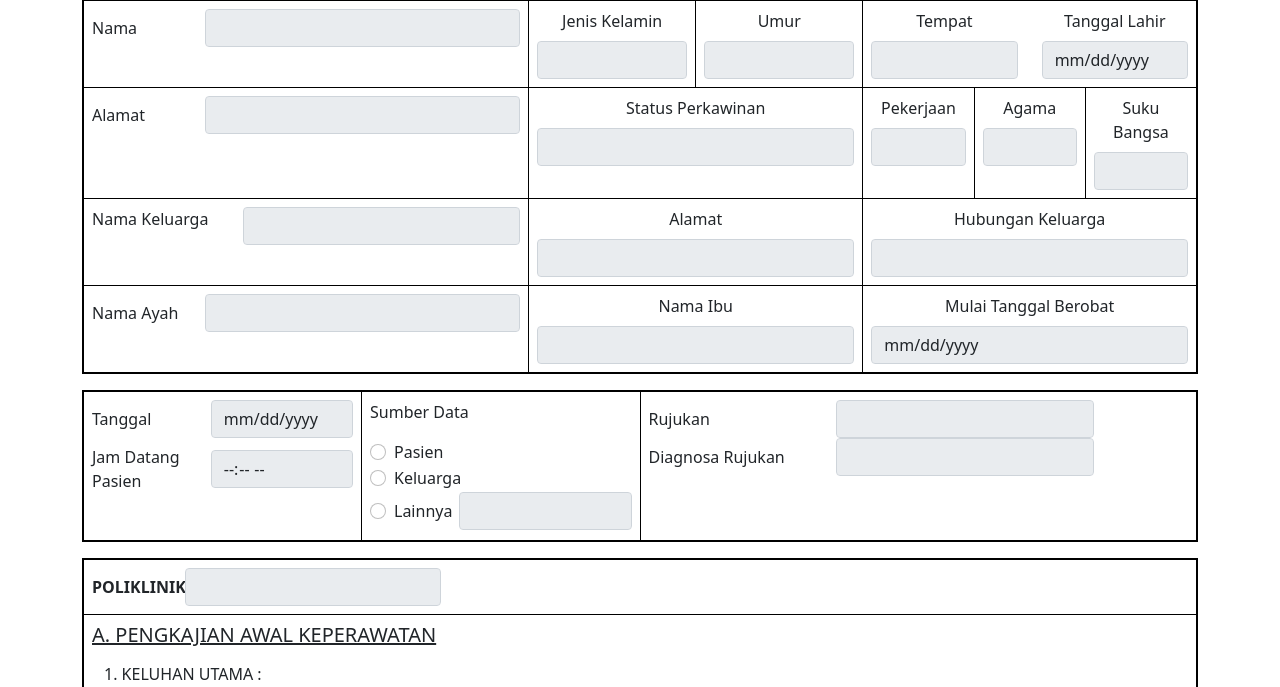
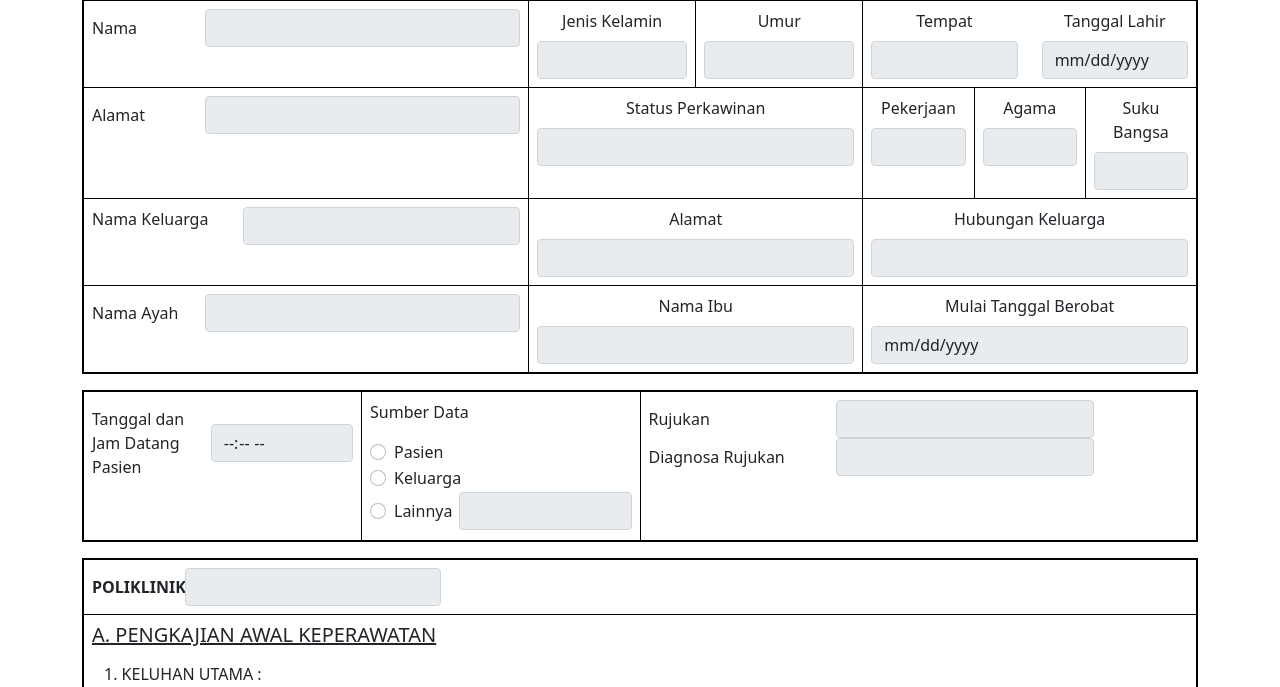
Before and after one commit to ArisNugroho06/project-formulir, a CodeIgniter 4 app: template app/Views/form/form_blanko_pengkajian_awal_dan_keperawatan.php in a window 1280 px wide. Shown: the part 263-950 px from the top of the page. Run offline with PHP 8.4 and a stand-in for CodeIgniter, Linux system fonts and the light colour scheme; the template is opened without the code that fills it, so the values that code supplies are empty; some libraries are stand-ins or nearby versions.

Commit message:
Updated412

```diff
--- a/app/Views/form/form_blanko_pengkajian_awal_dan_keperawatan.php
+++ b/app/Views/form/form_blanko_pengkajian_awal_dan_keperawatan.php
@@ -453,8 +453,8 @@ foreach ($query->getResult() as $row) {
                     $("#t_034_fisik").prop("checked", false);
                     $("#t_034_lainnya").attr("disabled", true);
                     $("#t_034_lainnya").prop("checked", false);
-                    $("#v_58").attr("disabled", true);
-                    $("#v_58").val("");
+                    $("#v_59").attr("disabled", true);
+                    $("#v_59").val("");
                 }
             });
         });
@@ -606,11 +606,11 @@ foreach ($query->getResult() as $row) {
                     <div class="row align-items-center">
                         <div class="col-md-6">
                             <label class="form-label">Tempat</label>
-                            <input type="text" class="form-control" name="v_04" id="v_04" readonly>
+                            <input type="text" class="form-control" name="place_of_birth" id="place_of_birth" readonly>
                         </div>
                         <div class="col-md-6">
                             <label class="form-label">Tanggal Lahir</label>
-                            <input type="date" class="form-control" name="v_05" id="v_05" readonly>
+                            <input type="date" class="form-control" name="date_of_birth" id="date_of_birth" readonly>
                         </div>
                     </div>
                 </td>
@@ -628,19 +628,19 @@ foreach ($query->getResult() as $row) {
                 </td>
                 <td colspan="2" align="center">
                     <label class="form-label">Status Perkawinan</label>
-                    <input type="text" class="form-control" name="v_07" id="v_07" readonly>
+                    <input type="text" class="form-control" name="maritalstatusid" id="maritalstatusid" readonly>
                 </td>
                 <td align="center">
                     <label class="form-label">Pekerjaan</label>
-                    <input type="text" class="form-control" name="v_08" id="v_08" readonly>
+                    <input type="text" class="form-control" name="job_id" id="job_id" readonly>
                 </td>
                 <td align="center">
                     <label class="form-label">Agama</label>
-                    <input type="text" class="form-control" name="v_09" id="v_09" readonly>
+                    <input type="text" class="form-control" name="kode_agama" id="kode_agama" readonly>
                 </td>
                 <td align="center">
                     <label class="form-label">Suku Bangsa</label>
-                    <input type="text" class="form-control" name="v_10" id="v_10" readonly>
+                    <input type="text" class="form-control" name="nation_id" id="nation_id" readonly>
                 </td>
             </tr>
             <tr>
@@ -679,17 +679,17 @@ foreach ($query->getResult() as $row) {
                             <label class="col-form-label">Nama Ayah</label>
                         </div>
                         <div class="col-md-9">
-                            <input class="form-control" type="text" name="v_14" id="v_14" readonly>
+                            <input class="form-control" type="text" name="father" id="father" readonly>
                         </div>
                     </div>
                 </td>
                 <td colspan="2" align="center">
                     <label class="form-label">Nama Ibu</label>
-                    <input type="text" class="form-control" name="v_15" id="v_15" readonly>
+                    <input type="text" class="form-control" name="mother" id="mother" readonly>
                 </td>
                 <td colspan="3" align="center">
                     <label class="form-label">Mulai Tanggal Berobat</label>
-                    <input type="date" class="form-control" name="v_16" id="v_16" readonly>
+                    <input type="date" class="form-control" name="visit_date" id="visit_date" readonly>
                 </td>
             </tr>
         </table>
@@ -701,18 +701,10 @@ foreach ($query->getResult() as $row) {
                 <td width="25%">
                     <div class="row align-items-center">
                         <div class="col-md-5">
-                            <label class="col-form-label">Tanggal </label>
+                            <label class="col-form-label">Tanggal dan Jam Datang Pasien</label>
                         </div>
                         <div class="col-md-7">
-                            <input class="form-control" type="date" name="v_17" id="v_17" readonly>
-                        </div>
-                    </div>
-                    <div class="row align-items-center">
-                        <div class="col-md-5">
-                            <label class="col-form-label">Jam Datang Pasien</label>
-                        </div>
-                        <div class="col-md-7">
-                            <input class="form-control" type="time" name="v_18" id="v_18" readonly>
+                            <input class="form-control" type="time" name="examination_date" id="examination_date" readonly>
                         </div>
                     </div>
                 </td>
@@ -751,7 +743,7 @@ foreach ($query->getResult() as $row) {
                             <label class="col-form-label">Rujukan</label>
                         </div>
                         <div class="col-md-6">
-                            <input class="form-control" type="text" id="v_13" name="v_13" readonly>
+                            <input class="form-control" type="text" id="ppkrujukan" name="ppkrujukan" readonly>
                         </div>
                     </div>
                     <!-- <p>Rujukan</p> -->
@@ -801,7 +793,7 @@ foreach ($query->getResult() as $row) {
                             <label class="col-form-label">Diagnosa Rujukan</label>
                         </div>
                         <div class="col-md-6">
-                            <input class="form-control" type="text" name="v_22" id="v_22" readonly>
+                            <input class="form-control" type="text" name="conclusion" id="conclusion" readonly>
                         </div>
                     </div>
                     <!-- </div>
--- a/app/Views/form/form_catatan_perkembangan_pasien_terintegrasi_rawat_jalan.php
+++ b/app/Views/form/form_catatan_perkembangan_pasien_terintegrasi_rawat_jalan.php
@@ -115,7 +115,7 @@
                                 <label>Tanggal Lahir</label>
                             </div>
                             <div class="col-7">
-                                <input class="form-control" type="date" name="v_03" id="v_03" readonly>
+                                <input class="form-control" type="date" name="date_of_birth" id="date_of_birth" readonly>
                             </div>
                         </div>
                         <div class="row">
--- a/app/Views/form/form_penolakan_anestesi.php
+++ b/app/Views/form/form_penolakan_anestesi.php
@@ -185,11 +185,11 @@
                 </div>
                 <div class="col-md-9">
                   <div class="form-check-inline">
-                    <input type="radio" class="form-check-input" name="t_01" value="laki">
+                    <input type="radio" class="form-check-input" name="gender" value="laki">
                     <label>Laki-laki</label>
                   </div>
                   <div class="form-check-inline">
-                    <input type="radio" class="form-check-input" name="t_01" value="perempuan">
+                    <input type="radio" class="form-check-input" name="gender" value="perempuan">
                     <label>Perempuan</label>
                   </div>
                 </div>
--- a/app/Views/form/form_penolakan_tindakan_kedokteran.php
+++ b/app/Views/form/form_penolakan_tindakan_kedokteran.php
@@ -184,11 +184,11 @@
                 </div>
                 <div class="col-md-10">
                   <div class="form-check-inline">
-                    <input type="radio" class="form-check-input" name="t_01" value="laki">
+                    <input type="radio" class="form-check-input" name="gender" value="laki">
                     <label>Laki-laki</label>
                   </div>
                   <div class="form-check-inline">
-                    <input type="radio" class="form-check-input" name="t_01" value="perempuan">
+                    <input type="radio" class="form-check-input" name="gender" value="perempuan">
                     <label>Perempuan</label>
                   </div>
                 </div>
@@ -222,7 +222,6 @@
                   <input class="form-control" type="text" name="v_07" id="v_07">
                 </div>
               </div>
-
 
               <div class="row">
                 <div class="col-md-7">
--- a/app/Views/form/form_persetujuan_anestesi.php
+++ b/app/Views/form/form_persetujuan_anestesi.php
@@ -185,11 +185,11 @@
                 </div>
                 <div class="col-md-9">
                   <div class="form-check-inline">
-                    <input type="radio" class="form-check-input" name="t_01" value="laki">
+                    <input type="radio" class="form-check-input" name="gender" value="laki">
                     <label>Laki-laki</label>
                   </div>
                   <div class="form-check-inline">
-                    <input type="radio" class="form-check-input" name="t_01" value="perempuan">
+                    <input type="radio" class="form-check-input" name="gender" value="perempuan">
                     <label>Perempuan</label>
                   </div>
                 </div>
--- a/app/Views/form/form_tindakan_invansif_diluar_ko.php
+++ b/app/Views/form/form_tindakan_invansif_diluar_ko.php
@@ -40,7 +40,6 @@
             });
         });
     </script>
-
     <script>
         $(function() {
             var sig = $('#sig1').signature();
@@ -54,7 +53,6 @@
             });
         });
     </script>
-
     <script>
         $(function() {
             var sig = $('#sig2').signature();
@@ -68,7 +66,6 @@
             });
         });
     </script>
-
 </head>
 
 <body>
@@ -100,7 +97,6 @@
                                     <input class="form-control" type="text" name="no_Registration " id="no_Registration " readonly>
                                 </div>
                             </div>
-
                             <div class="row">
                                 <div class="col-md-6">
                                     <div class="row align-items-center">
```
Also changed, not shown: app/Config/Database.php (+21 -0 lines), app/Views/form/form_pengkajian_keperawatan_dan_medis_rawat_jalan.php (+8 -26 lines).
